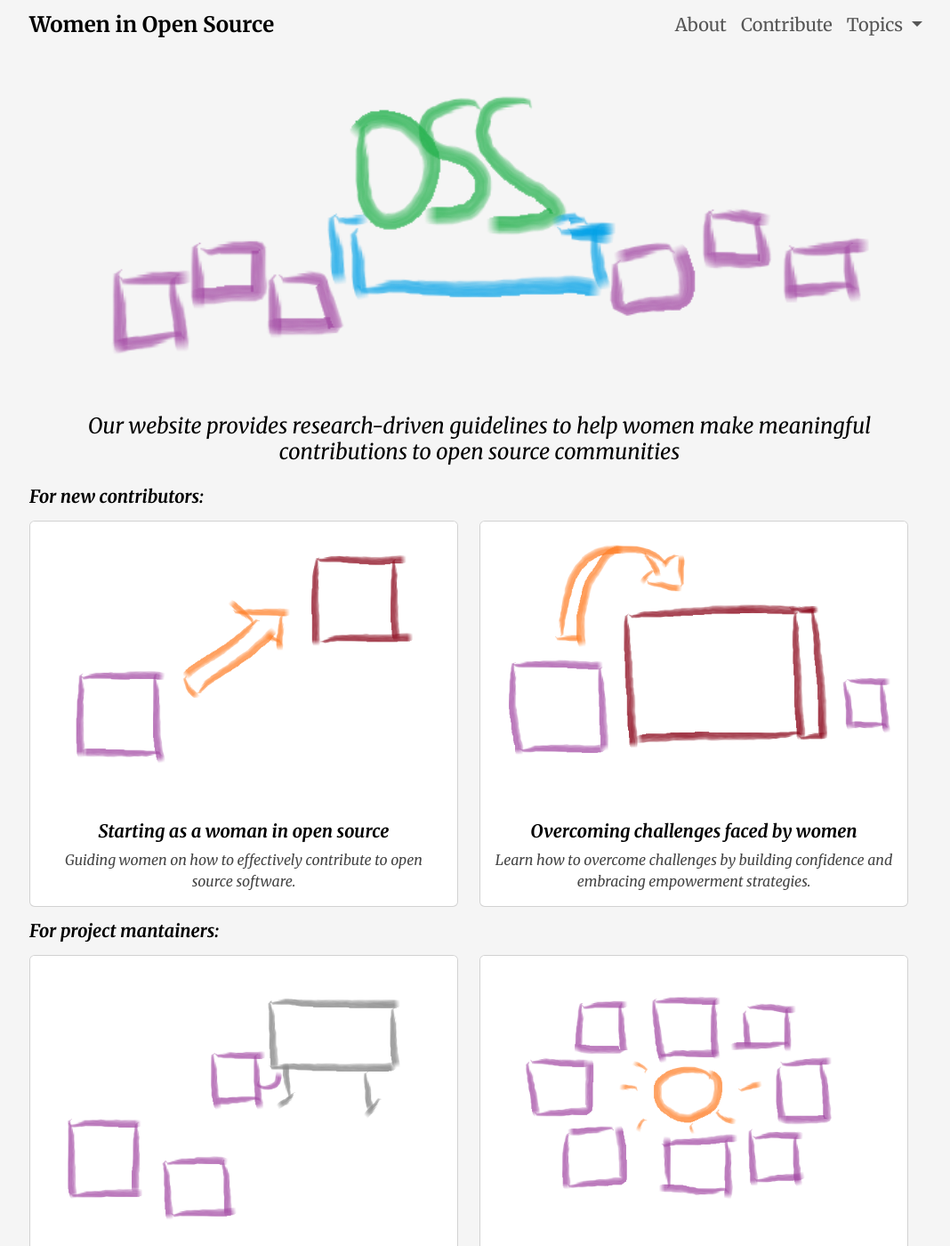
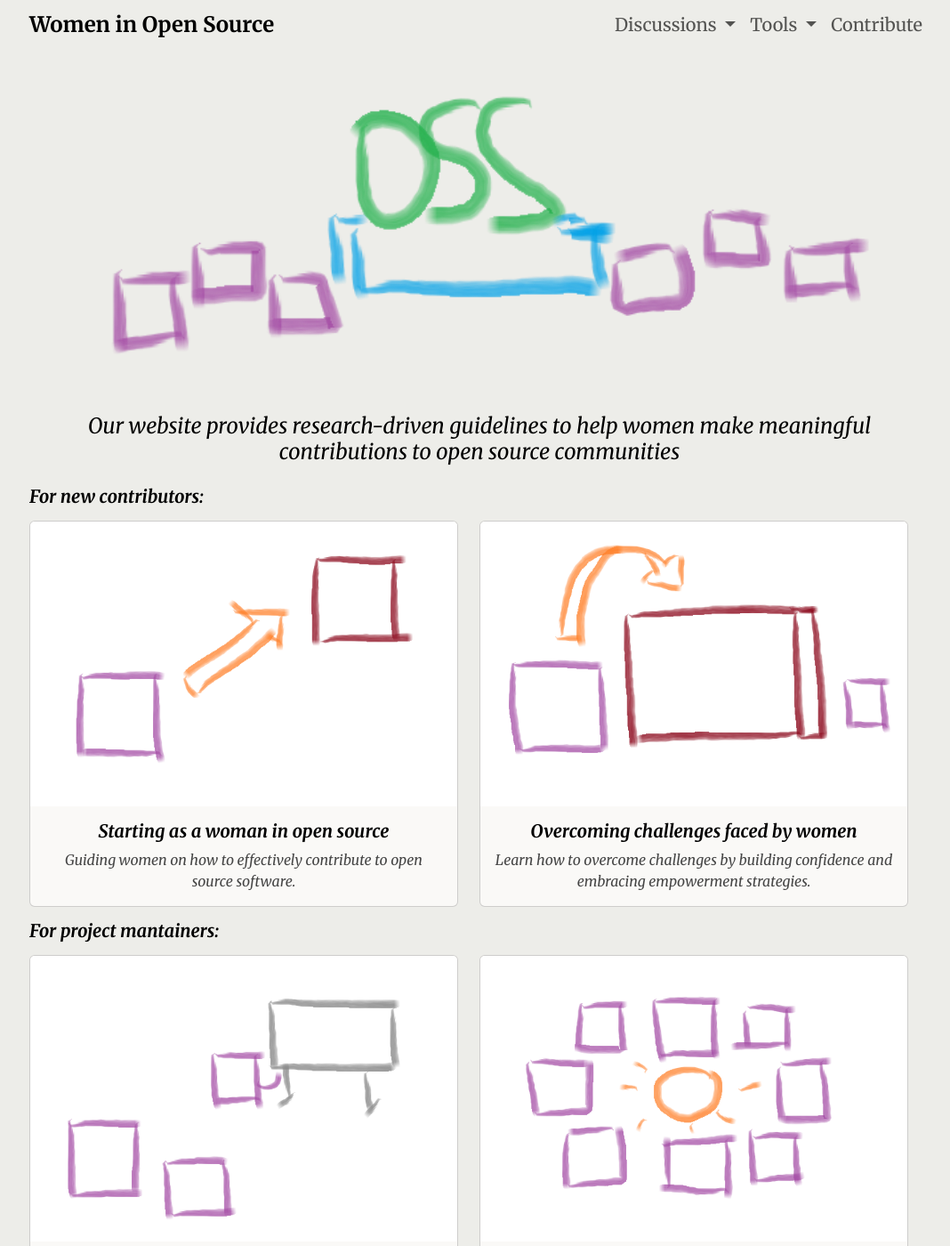
Before and after one commit to lsurobotics/womeninoss.com, a Jekyll site: the page built from index.html, in a window 1280 px wide and 1400 px high. Shown: the whole window at 89% size, without its empty margins (101-1169 px from the left). Built offline with Jekyll 4.4.1, drawn with Linux system fonts in a browser that asks for light colours; nearby versions of some CDN libraries; some web fonts are replaced.

Commit message:
More updates on the layout

```diff
--- a/_layouts/default.html
+++ b/_layouts/default.html
@@ -22,15 +22,9 @@
           </button>
           <div class="collapse navbar-collapse" id="navbarToggler">
             <ul class="navbar-nav ms-auto">
-              <li class="nav-item">
-                <a class="nav-link" href="{{ site.url }}/about"><h5>About</h5></a>
-              </li>
-              <li class="nav-item">
-                <a class="nav-link" href="https://github.com/lsurobotics/womeninoss"><h5>Contribute</h5></a>
-              </li>
               <li class="nav-item dropdown">
                 <h5><a class="nav-link dropdown-toggle" href="#" id="navbarDropdown" role="button" data-bs-toggle="dropdown" aria-expanded="false">
-                  Topics
+                  Discussions
                 </a></h5>
                 <ul class="dropdown-menu" aria-labelledby="navbarDropdown">
                   <li><a class="dropdown-item" href="#">Action</a></li>
@@ -38,6 +32,20 @@
                   <li><hr class="dropdown-divider"></li>
                   <li><a class="dropdown-item" href="#">Something else</a></li>
                 </ul>
+              </li>
+              <li class="nav-item dropdown">
+                <h5><a class="nav-link dropdown-toggle" href="#" id="navbarDropdown" role="button" data-bs-toggle="dropdown" aria-expanded="false">
+                  Tools
+                </a></h5>
+                <ul class="dropdown-menu" aria-labelledby="navbarDropdown">
+                  <li><a class="dropdown-item" href="#">Action</a></li>
+                  <li><a class="dropdown-item" href="#">Another action</a></li>
+                  <li><hr class="dropdown-divider"></li>
+                  <li><a class="dropdown-item" href="#">Something else</a></li>
+                </ul>
+              </li>
+              <li class="nav-item">
+                <a class="nav-link" href="https://github.com/lsurobotics/womeninoss"><h5>Contribute</h5></a>
               </li>
             </ul>
       </div>
--- a/css/default.css
+++ b/css/default.css
@@ -1,9 +1,10 @@
 
 @import url('https://fonts.googleapis.com/css2?family=Lato:ital,wght@0,100;0,300;0,400;0,700;0,900;1,100;1,300;1,400;1,700;1,900&family=Rowdies:wght@300;400;700&display=swap');
 @import url('https://fonts.googleapis.com/css2?family=Merriweather:ital,wght@0,300;0,400;0,700;0,900;1,300;1,400;1,700;1,900&display=swap');
+@import url('https://fonts.googleapis.com/css2?family=Merriweather:ital,wght@0,300;0,400;0,700;0,900;1,300;1,400;1,700;1,900&family=Open+Sans:ital,wght@0,300..800;1,300..800&family=Playwrite+IT+Moderna:wght@100..400&display=swap');
 
 body {
-    background-color: rgb(245, 245, 245);
+    background-color: #edede9;
     font-family: "Merriweather", serif;
     color: black;
 }
@@ -17,6 +18,10 @@ body {
     text-align: center;
 }
 
+.quote {
+    font-family: "Playwrite IT Moderna", cursive;
+}
+
 .category-title {
     font-weight: bold;
     margin-top: 15px;
@@ -24,6 +29,7 @@ body {
 }
 
 .card {
+    background-color: #faf9f7;
     margin-top: 10px;
 }
 
@@ -31,7 +37,6 @@ body {
     box-shadow: 0px 6px 15px rgba(0, 0, 0, 0.1);
     transition: all 0.3s ease-in-out;
 }
-
 
 .card-link {
     text-decoration: none;
--- a/index.html
+++ b/index.html
@@ -4,7 +4,7 @@ layout: default
 
 <div class="row header">
     <img src="img/header.png" class="card-img-top" alt="Introductory image">
-    <h4><i>Our website provides research-driven guidelines to help women make meaningful contributions to open source communities</h4>
+    <h4 class="header-description"><i>Our website provides research-driven guidelines to help women make meaningful contributions to open source communities</h4>
 </div>
 
 <div class="row">
```
Also changed, not shown: 4 other files.
